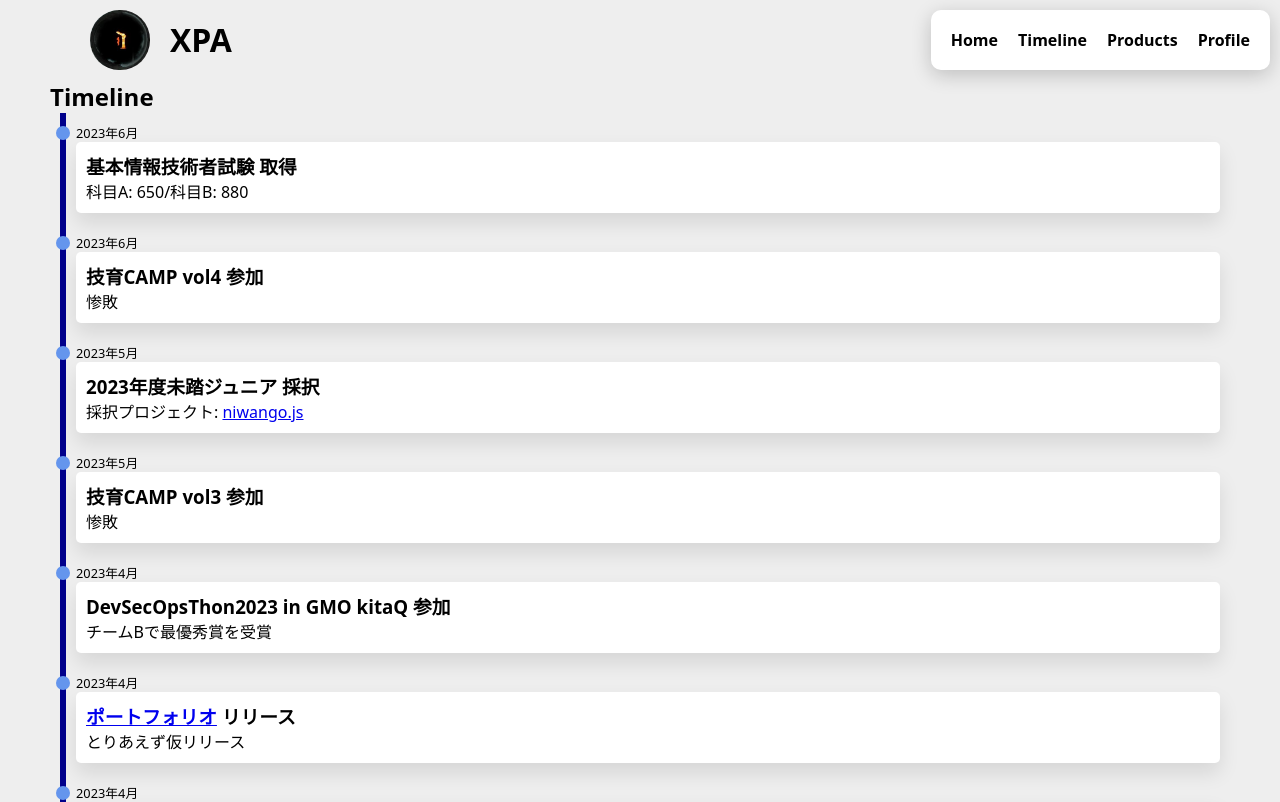
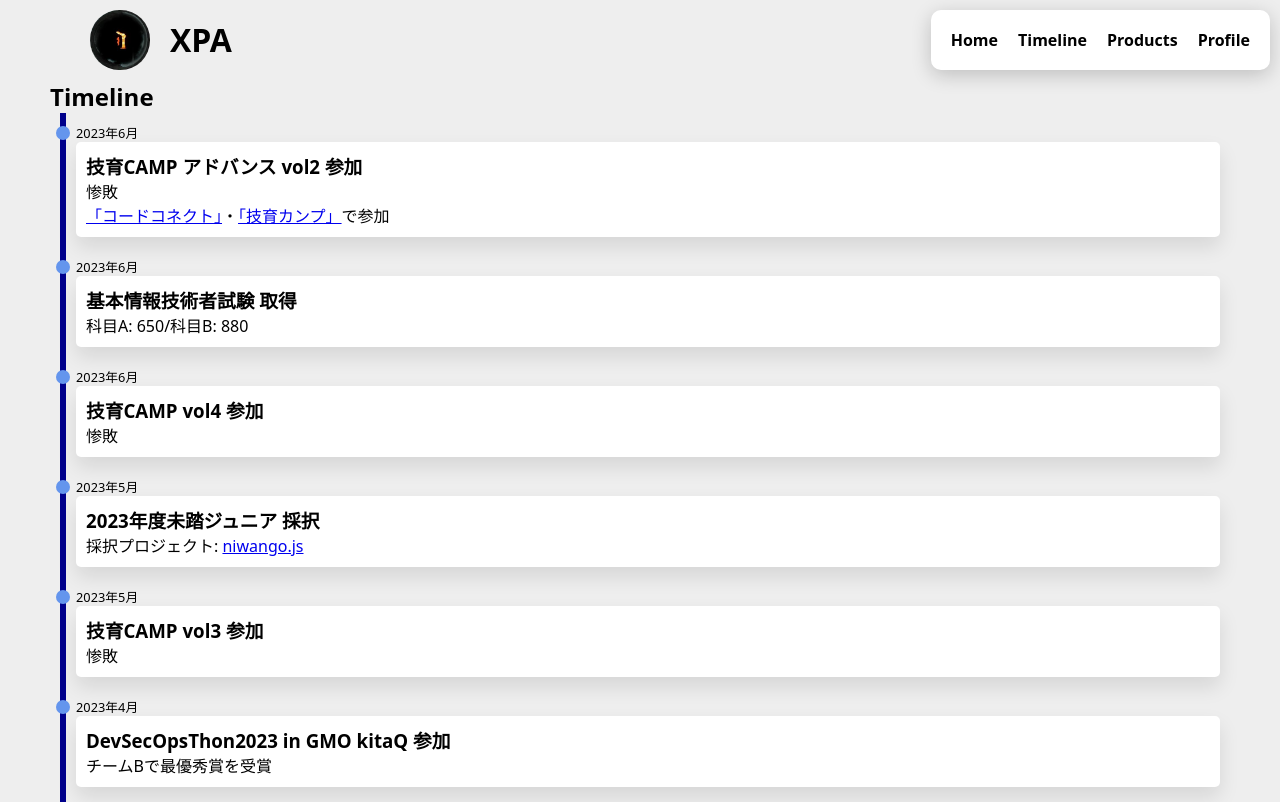
Before and after one commit to xpadev-net/portfolio, a Next.js app: page / in a window 1280 px wide. Shown: the top 802 px of the page. Built offline with nearby package versions, Linux system fonts and the light colour scheme.

Commit message:
update: timeline

```diff
--- a/src/components/timeline/index.tsx
+++ b/src/components/timeline/index.tsx
@@ -10,6 +10,14 @@ const Timeline = ({ id }: props) => {
     <section>
       <Anchor id={id} />
       <h2>Timeline</h2>
+      <TimelineItem date={"2023年6月"}>
+        <h3>技育CAMP アドバンス vol2 参加</h3>
+        <p>惨敗</p>
+        <p>
+          <a href={"#p_codeconnect"}>「コードコネクト」</a>・
+          <a href={"#p_geekcomp"}>「技育カンプ」</a>で参加
+        </p>
+      </TimelineItem>
       <TimelineItem date={"2023年6月"}>
         <h3>基本情報技術者試験 取得</h3>
         <p>科目A: 650/科目B: 880</p>
```
